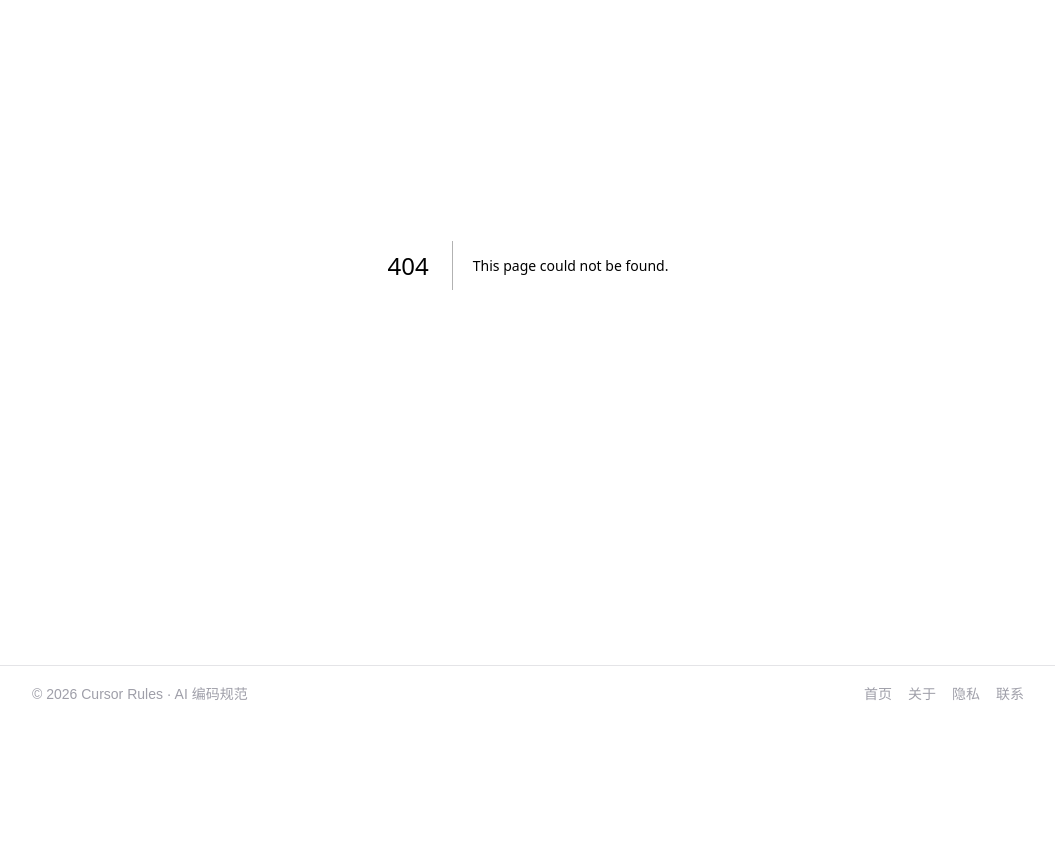
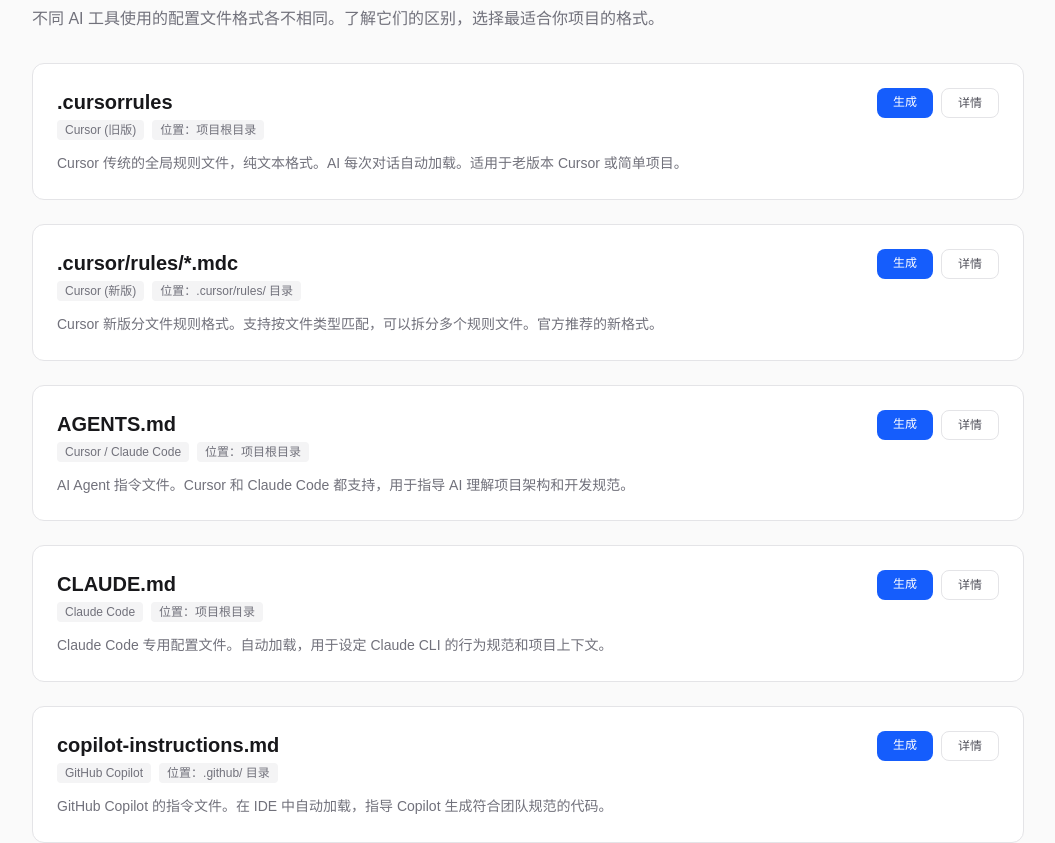
Before and after one commit to ningfd-ux/cursor-rules-cn, a Next.js app: page /formats in a window 1280 px wide. Before the commit this address had no page. Shown: the part 200-1043 px from the top of the page, without its empty margins (112-1167 px from the left). Before the commit the page ends 922 px from the top, so only its background shows below. Built offline with nearby package versions, Linux system fonts and the light colour scheme.

Commit message:
feat: 格式大全页 + sitemap更新 + 导航升级

```diff
--- /dev/null
+++ b/src/app/formats/page.tsx
@@ -0,0 +1,97 @@
+import Link from "next/link";
+import type { Metadata } from "next";
+import BackToTop from "@/components/BackToTop";
+
+export const metadata: Metadata = {
+  title: "AI 编码配置文件格式大全 - .cursorrules / AGENTS.md / CLAUDE.md",
+  description: "Cursor、Claude Code、GitHub Copilot 等 AI 编程工具的配置文件格式对比和使用指南。",
+};
+
+const formats = [
+  {
+    name: ".cursorrules",
+    tool: "Cursor (旧版)",
+    location: "项目根目录",
+    desc: "Cursor 传统的全局规则文件，纯文本格式。AI 每次对话自动加载。适用于老版本 Cursor 或简单项目。",
+    genLink: "/generator",
+    ruleLink: "/rules/cursor-general-rules",
+    tags: ["cursor", "legacy"],
+  },
+  {
+    name: ".cursor/rules/*.mdc",
+    tool: "Cursor (新版)",
+    location: ".cursor/rules/ 目录",
+    desc: "Cursor 新版分文件规则格式。支持按文件类型匹配，可以拆分多个规则文件。官方推荐的新格式。",
+    genLink: "/generator",
+    ruleLink: "/frameworks/react",
+    tags: ["cursor", "mdc"],
+  },
+  {
+    name: "AGENTS.md",
+    tool: "Cursor / Claude Code",
+    location: "项目根目录",
+    desc: "AI Agent 指令文件。Cursor 和 Claude Code 都支持，用于指导 AI 理解项目架构和开发规范。",
+    genLink: "/generator",
+    ruleLink: "/blog/cursor-rules-vs-agents-md",
+    tags: ["cursor", "claude", "agent"],
+  },
+  {
+    name: "CLAUDE.md",
+    tool: "Claude Code",
+    location: "项目根目录",
+    desc: "Claude Code 专用配置文件。自动加载，用于设定 Claude CLI 的行为规范和项目上下文。",
+    genLink: "/generator",
+    ruleLink: "/blog/build-saas-with-cursor-7-days",
+    tags: ["claude-code"],
+  },
+  {
+    name: "copilot-instructions.md",
+    tool: "GitHub Copilot",
+    location: ".github/ 目录",
+    desc: "GitHub Copilot 的指令文件。在 IDE 中自动加载，指导 Copilot 生成符合团队规范的代码。",
+    genLink: "/generator",
+    ruleLink: "/rules/copilot-instructions",
+    tags: ["copilot"],
+  },
+];
+
+export default function FormatsPage() {
+  return (
+    <div className="mx-auto max-w-5xl px-4 py-12">
+      <Link href="/" className="mb-6 inline-flex items-center gap-1 text-sm text-zinc-400 hover:text-zinc-600">← 返回首页</Link>
+      <h1 className="mb-3 text-3xl font-bold text-zinc-900 dark:text-zinc-100">AI 编码配置文件格式大全</h1>
+      <p className="mb-8 max-w-2xl text-base text-zinc-500 dark:text-zinc-400">
+        不同 AI 工具使用的配置文件格式各不相同。了解它们的区别，选择最适合你项目的格式。
+      </p>
+
+      <div className="space-y-6">
+        {formats.map((fmt) => (
+          <div key={fmt.name} className="rounded-xl border border-zinc-200 bg-white p-6 dark:border-zinc-800 dark:bg-zinc-900">
+            <div className="flex flex-wrap items-start justify-between gap-4">
+              <div>
+                <h2 className="text-xl font-bold text-zinc-900 dark:text-zinc-100">{fmt.name}</h2>
+                <div className="mt-1 flex flex-wrap gap-2">
+                  <span className="rounded bg-zinc-100 px-2 py-0.5 text-xs text-zinc-500 dark:bg-zinc-800 dark:text-zinc-400">{fmt.tool}</span>
+                  <span className="rounded bg-zinc-100 px-2 py-0.5 text-xs text-zinc-500 dark:bg-zinc-800 dark:text-zinc-400">位置：{fmt.location}</span>
+                </div>
+              </div>
+              <div className="flex gap-2">
+                <Link href={fmt.genLink} className="rounded-lg bg-blue-600 px-4 py-1.5 text-xs font-medium text-white hover:bg-blue-700">生成</Link>
+                <Link href={fmt.ruleLink} className="rounded-lg border border-zinc-200 px-4 py-1.5 text-xs font-medium text-zinc-600 hover:bg-zinc-50 dark:border-zinc-700 dark:text-zinc-400">详情</Link>
+              </div>
+            </div>
+            <p className="mt-3 text-sm leading-relaxed text-zinc-500 dark:text-zinc-400">{fmt.desc}</p>
+          </div>
+        ))}
+      </div>
+
+      <div className="mt-12 rounded-xl border border-blue-200 bg-blue-50 p-6 text-center dark:border-blue-800 dark:bg-blue-950">
+        <h2 className="text-lg font-semibold text-zinc-900 dark:text-zinc-100">不知道该用哪个？</h2>
+        <p className="mt-1 text-sm text-zinc-500 dark:text-zinc-400">用 AI Generator 一次性生成全部 4 种格式</p>
+        <Link href="/generator" className="mt-3 inline-block rounded-lg bg-blue-600 px-6 py-2.5 text-sm font-medium text-white hover:bg-blue-700">去生成</Link>
+      </div>
+
+      <BackToTop />
+    </div>
+  );
+}
--- a/src/components/Header.tsx
+++ b/src/components/Header.tsx
@@ -26,6 +26,9 @@
           <Link href="/frameworks" className="hidden hover:text-zinc-900 dark:hover:text-zinc-300 sm:inline-block">
             Rules
           </Link>
+          <Link href="/formats" className="hidden hover:text-zinc-900 dark:hover:text-zinc-300 lg:inline-block">
+            格式
+          </Link>
           <Link href="/compare" className="hidden hover:text-zinc-900 dark:hover:text-zinc-300 md:inline-block">
             对比
           </Link>
```
Also changed, not shown: 1 other file (tests, documents, lock files or other folders).
